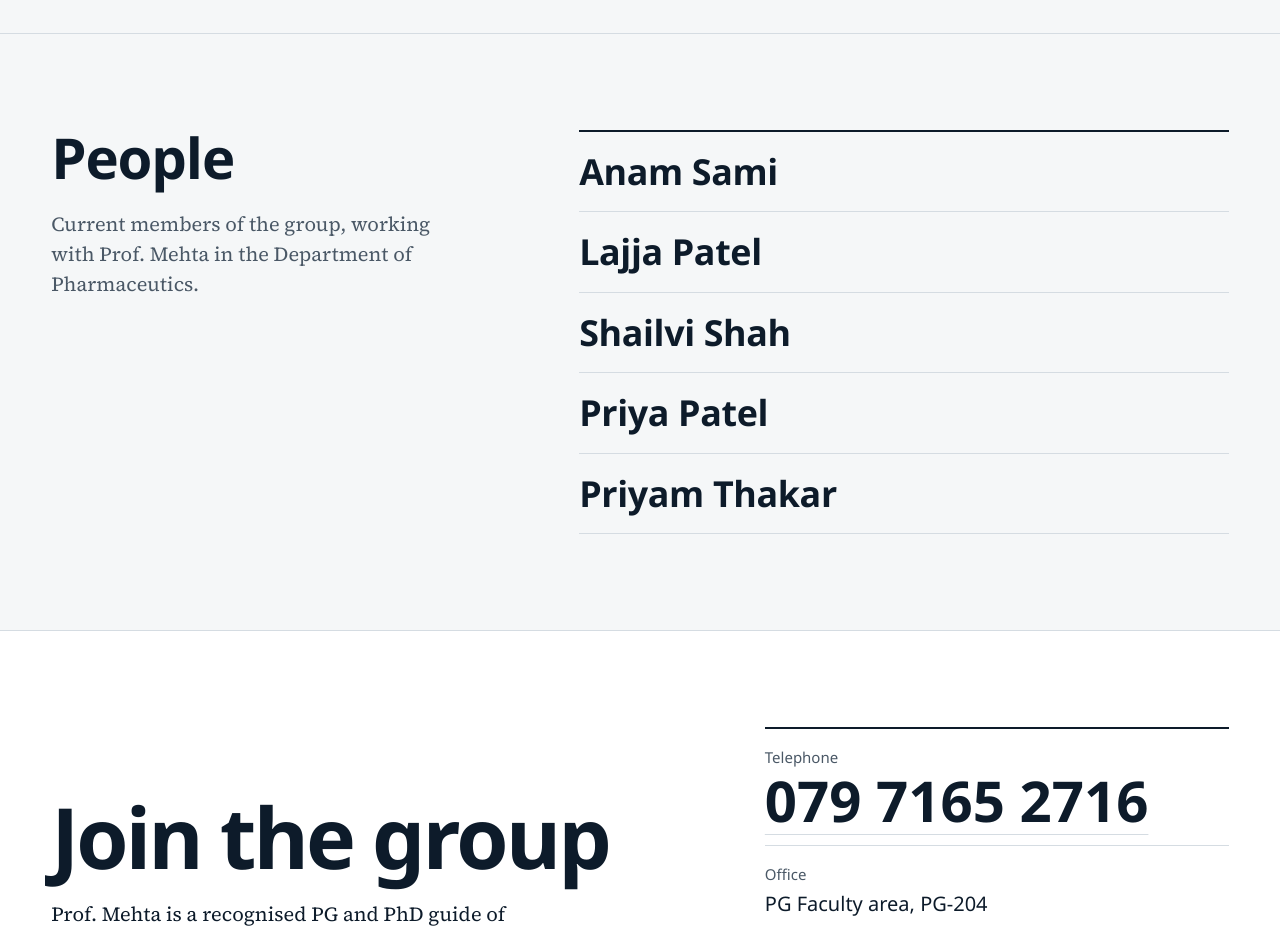
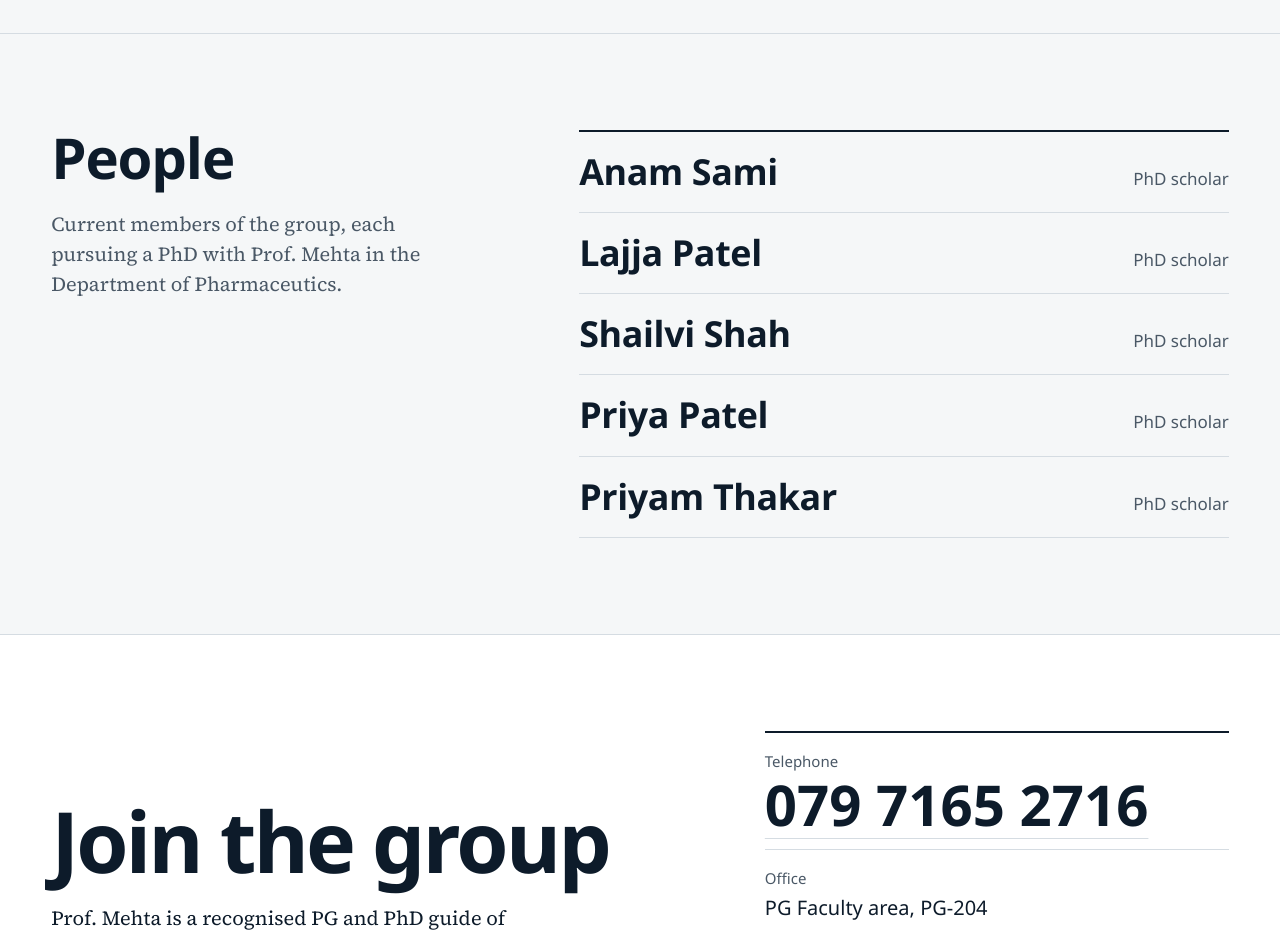
Before and after one commit to priyamthakar/tejal-mehta-lab, a plain HTML site: page index.html in a window 1280 px wide. Shown: the part 10880-11812 px from the top of the page. Drawn offline with Linux system fonts and the light colour scheme; a web font is replaced by a local one.

Commit message:
Mark all lab members as PhD scholars
Co-Authored-By: Claude Opus 5.5 <noreply@anthropic.com>

```diff
--- a/index.html
+++ b/index.html
@@ -345,7 +345,9 @@ a:hover { text-decoration-color: var(--ink); text-decoration-thickness: 2px; }
 .people .wrap { display: grid; grid-template-columns: minmax(0, 5fr) minmax(0, 7fr); gap: var(--space-8) var(--space-16); align-items: start; }
 .people-head p { margin-top: var(--space-6); font-size: var(--text-lg); line-height: 1.5; color: var(--muted); max-width: 40ch; }
 .members { border-top: 2px solid var(--ink); }
-.members li { padding-block: var(--space-5); border-bottom: 1px solid var(--rule); font-family: var(--font-display); font-size: var(--text-2xl); font-weight: 680; font-variation-settings: var(--wide); line-height: 1.1; letter-spacing: -0.01em; }
+.members li { display: flex; flex-wrap: wrap; justify-content: space-between; align-items: baseline; gap: var(--space-1) var(--space-6); padding-block: var(--space-5); border-bottom: 1px solid var(--rule); font-family: var(--font-display); }
+.members b { font-size: var(--text-2xl); font-weight: 680; font-variation-settings: var(--wide); line-height: 1.1; letter-spacing: -0.01em; }
+.members span { font-size: var(--text-base); font-weight: 560; color: var(--muted); }
 
 /* ---------- Join ---------- */
 .join { padding-block: var(--space-24); background: var(--surface); border-top: 1px solid var(--rule); }
@@ -746,14 +748,14 @@ a:hover { text-decoration-color: var(--ink); text-decoration-thickness: 2px; }
     <div class="wrap">
       <div class="people-head">
         <h2 class="kicker-free-h" id="people-h">People</h2>
-        <p>Current members of the group, working with Prof. Mehta in the Department of Pharmaceutics.</p>
+        <p>Current members of the group, each pursuing a PhD with Prof. Mehta in the Department of Pharmaceutics.</p>
       </div>
       <ul class="members">
-        <li>Anam Sami</li>
-        <li>Lajja Patel</li>
-        <li>Shailvi Shah</li>
-        <li>Priya Patel</li>
-        <li>Priyam Thakar</li>
+        <li><b>Anam Sami</b><span>PhD scholar</span></li>
+        <li><b>Lajja Patel</b><span>PhD scholar</span></li>
+        <li><b>Shailvi Shah</b><span>PhD scholar</span></li>
+        <li><b>Priya Patel</b><span>PhD scholar</span></li>
+        <li><b>Priyam Thakar</b><span>PhD scholar</span></li>
       </ul>
     </div>
   </section>
```
